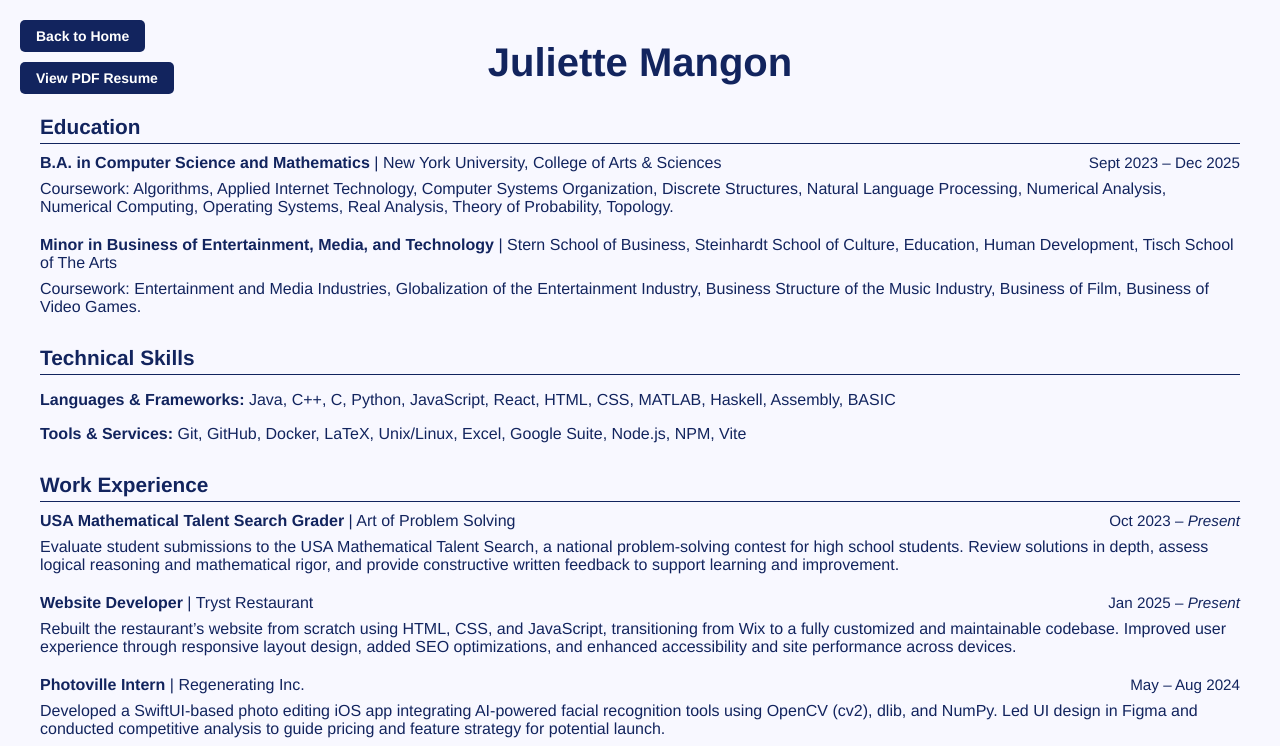
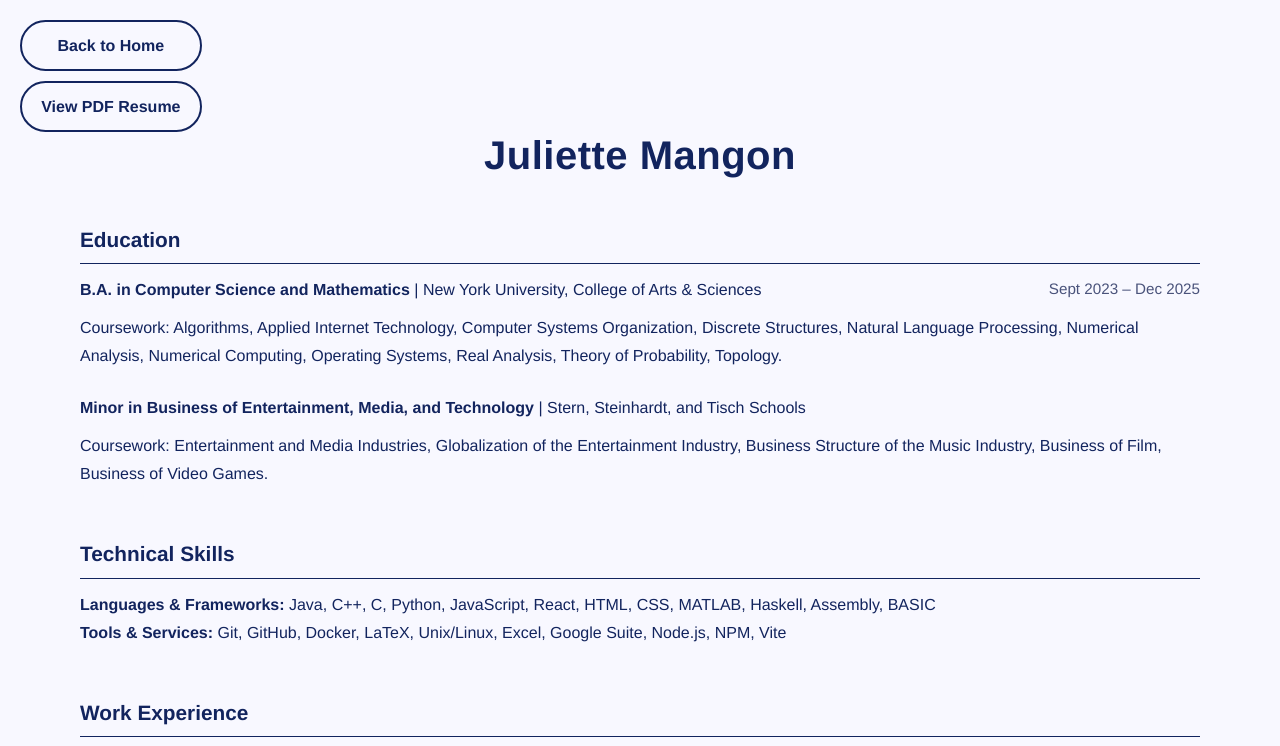
Before and after one commit to juliettemangon2/juliettemangon.com, a plain HTML site: page resume.html in a window 1280 px wide. Shown: the top 746 px of the page. Drawn offline with Linux system fonts and the light colour scheme.

Commit message:
Update resume.html

```diff
--- a/resume.html
+++ b/resume.html
@@ -5,12 +5,26 @@
   <title>Juliette Mangon – Resume</title>
   <link rel="icon" href="favicon.ico" type="image/x-icon" />
   <style>
-    body {
-      background-color: #f8f8ff;
+    :root {
+      --bg: #f8f8ff;
+      --text: #12245e;
+      --accent: #4a537b;
+      --highlight: #fffff0;
+    }
+
+    * {
+      margin: 0;
+      padding: 0;
+      box-sizing: border-box;
+    }
+
+    html, body {
+      background-color: var(--bg);
+      color: var(--text);
       font-family: 'Helvetica Neue', Helvetica, Arial, sans-serif;
-      margin: 0;
-      padding: 40px;
-      color: #12245e;
+      font-size: 16px;
+      line-height: 1.75;
+      padding: 60px 40px;
     }
 
     .top-buttons {
@@ -23,49 +37,51 @@
     }
 
     .top-buttons a {
-      background-color: #12245e;
-      color: white;
-      padding: 8px 16px;
-      border-radius: 5px;
+      font-size: 1rem;
       font-weight: 600;
-      font-size: 14px;
+      padding: 0.6rem 1.2rem;
+      color: var(--text);
+      border: 2px solid var(--text);
+      border-radius: 30px;
       text-decoration: none;
       text-align: center;
-      width: fit-content;
+      transition: all 0.3s ease;
     }
 
     .top-buttons a:hover {
-      background-color: Ivory;
-      color: #12245e;
+      background-color: var(--text);
+      color: var(--highlight);
+      transform: scale(1.05);
     }
 
     h1 {
       text-align: center;
       font-size: 2.5rem;
-      margin-top: 0;
-      margin-bottom: 30px;
+      margin-bottom: 2rem;
+      letter-spacing: 0.5px;
     }
 
     .section {
-      margin-bottom: 30px;
+      margin-bottom: 3rem;
     }
 
     h2 {
       font-size: 1.3rem;
-      margin-bottom: 10px;
-      border-bottom: 1px solid #12245e;
-      padding-bottom: 4px;
+      font-weight: 700;
+      margin-bottom: 12px;
+      border-bottom: 1px solid var(--text);
+      padding-bottom: 5px;
     }
 
     ul {
-      padding-left: 20px;
+      padding-left: 1.2rem;
     }
 
     .entry {
       display: flex;
       justify-content: space-between;
       flex-wrap: wrap;
-      margin-bottom: 8px;
+      margin-bottom: 10px;
     }
 
     .entry-title {
@@ -77,9 +93,9 @@
     }
 
     .entry-date {
-      color: #12245e;
       font-size: 0.95rem;
       text-align: right;
+      color: var(--accent);
     }
 
     .entry-date em {
@@ -89,23 +105,29 @@
     .entry-content {
       width: 100%;
       margin-top: 5px;
-      margin-bottom: 20px;
+      margin-bottom: 24px;
     }
+
     .project-link {
-      color: inherit;
+      color: var(--text);
       text-decoration: none;
     }
 
     .project-link:hover {
       text-decoration: underline;
+      color: var(--accent);
     }
 
+    @media (max-width: 800px) {
+      html, body {
+        padding: 40px 20px;
+      }
 
-    @media (max-width: 800px) {
       .entry {
         flex-direction: column;
         align-items: flex-start;
       }
+
       .entry-date {
         margin-top: 4px;
         text-align: left;
@@ -138,7 +160,7 @@
     <div class="entry">
       <div>
         <span class="entry-title">Minor in Business of Entertainment, Media, and Technology</span>
-        <span class="entry-subtitle"> | Stern School of Business, Steinhardt School of Culture, Education, Human Development, Tisch School of The Arts </span>
+        <span class="entry-subtitle"> | Stern, Steinhardt, and Tisch Schools</span>
       </div>
     </div>
     <div class="entry-content">
@@ -148,8 +170,8 @@
 
   <div class="section">
     <h2>Technical Skills</h2>
-<p><strong>Languages & Frameworks:</strong> Java, C++, C, Python, JavaScript, React, HTML, CSS, MATLAB, Haskell, Assembly, BASIC</p>
-<p><strong>Tools & Services:</strong> Git, GitHub, Docker, LaTeX, Unix/Linux, Excel, Google Suite, Node.js, NPM, Vite</p>
+    <p><strong>Languages & Frameworks:</strong> Java, C++, C, Python, JavaScript, React, HTML, CSS, MATLAB, Haskell, Assembly, BASIC</p>
+    <p><strong>Tools & Services:</strong> Git, GitHub, Docker, LaTeX, Unix/Linux, Excel, Google Suite, Node.js, NPM, Vite</p>
   </div>
 
   <div class="section">
@@ -192,7 +214,7 @@
   <div class="section">
     <h2>Projects</h2>
 
-     <div class="entry">
+    <div class="entry">
       <div class="entry-title">Client Website Projects</div>
       <div class="entry-date"><em>Present</em></div>
     </div>
@@ -244,13 +266,6 @@
       Engaged in a semester-long independent reading and research project on graph theory under the mentorship of a graduate student. Explored enumeration techniques and theoretical graph properties, culminating in a final presentation to faculty and peers.
     </div>
 
-
-
-
   </div>
-
-
-
-
 </body>
 </html>
```
